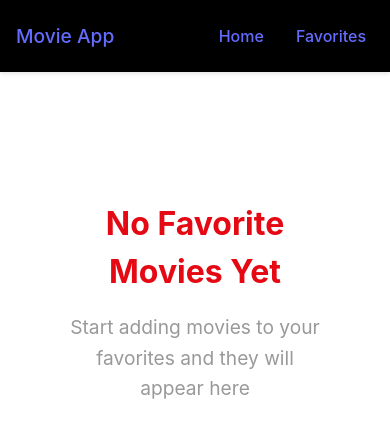
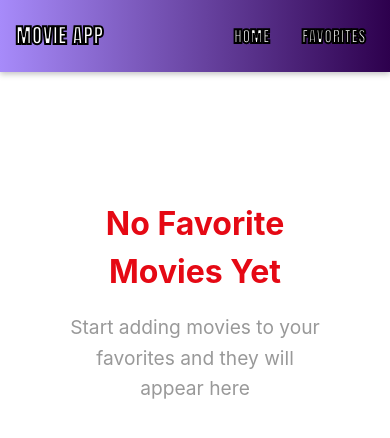
Before and after one commit to StephenPopovich/react-movie-website, a React (Vite) app in the folder frontend/: page /favorites in a window 390 px wide. Shown: the top 438 px of the page. Built offline with nearby package versions, Linux system fonts and the light colour scheme.

Commit message:
Add popcorn hover animation to navbar

```diff
--- a/frontend/src/components/NavBar.jsx
+++ b/frontend/src/components/NavBar.jsx
@@ -1,16 +1,56 @@
-import { Link } from 'react-router-dom';
-import '../css/Navbar.css';
+import { Link } from "react-router-dom";
+import { useRef, useCallback } from "react";
+import "../css/Navbar.css";
 
-function NavBar(){
-    return <nav className="navbar">
+export default function NavBar() {
+  const rainRef = useRef(null);
+  const cooldownRef = useRef(false);
+
+  // spawn popcorn on hover
+  const spawnPopcorn = useCallback((count = 14) => {
+    const root = rainRef.current;
+    if (!root) return;
+
+    for (let i = 0; i < count; i++) {
+      const el = document.createElement("span");
+      el.className = "popcorn-kernel";
+      el.textContent = "🍿";
+
+      const left = Math.random() * 100;
+      const scale = 0.85 + Math.random() * 0.6; // 0.85–1.45
+      const dur = 900 + Math.random() * 800;    // 0.9–1.7s
+      const delay = Math.random() * 120;
+
+      el.style.left = `${left}%`;
+      el.style.setProperty("--kernel-scale", String(scale));
+      el.style.setProperty("--fall-duration", `${dur}ms`);
+      el.style.animationDelay = `${delay}ms`;
+
+      el.addEventListener("animationend", () => el.remove());
+      root.appendChild(el);
+    }
+  }, []);
+
+  const handleHover = () => {
+    if (cooldownRef.current) return;
+    cooldownRef.current = true;
+    spawnPopcorn();
+    setTimeout(() => (cooldownRef.current = false), 350);
+  };
+
+  return (
+    <nav className="navbar" onMouseEnter={handleHover} onTouchStart={handleHover}>
       <div className="navbar-brand">
         <Link to="/">Movie App</Link>
       </div>
-        <div className='navbar-links'>
+
+      <div className="navbar-links">
         <Link to="/" className="nav-link">Home</Link>
         <Link to="/favorites" className="nav-link">Favorites</Link>
       </div>
+
+      {/* kernels get injected here */}
+      <div className="popcorn-rain" ref={rainRef} aria-hidden="true" />
     </nav>
+  );
 }
-
-export default NavBar;
--- a/frontend/src/css/Navbar.css
+++ b/frontend/src/css/Navbar.css
@@ -1,47 +1,69 @@
-.navbar {
-  background-color: #000000;
-  padding: 1rem 2rem;
-  display: flex;
-  justify-content: space-between;
-  align-items: center;
-  box-shadow: 0 2px 4px rgba(0, 0, 0, 0.1);
+@import url('https://fonts.googleapis.com/css2?family=Anton&display=swap');
+
+/* navbar */
+.navbar{
+  position:relative;
+  top:0;
+  z-index:1000;
+  background:linear-gradient(90deg,#2d004d,#a78bfa);
+  padding:1rem 2rem;
+  display:flex;
+  justify-content:space-between;
+  align-items:center;
+  box-shadow:0 2px 6px rgba(0,0,0,.25);
+  color:#fff;
+  font-family:'Anton', Impact, 'Arial Black', system-ui, sans-serif;
+  overflow:visible;
+  transition:background 220ms ease-in-out;
+}
+.navbar:hover{ background:linear-gradient(270deg,#2d004d,#a78bfa); }
+
+/* links */
+.navbar-links{ display:flex; gap:2rem; }
+.navbar a,
+.navbar-brand a,
+.navbar-links .nav-link{
+  color:#fff; text-decoration:none; font-weight:800;
+  -webkit-text-stroke:2px #000; text-shadow:0 0 1px rgba(0,0,0,.6);
+  text-transform:uppercase; letter-spacing:.4px;
+}
+.navbar-brand a{ font-size:1.6rem; font-weight:900; letter-spacing:.5px; }
+.nav-link{ padding:.5rem 1rem; border-radius:6px; transition:background-color .2s, transform .15s ease; }
+.nav-link:hover{ background-color:rgba(255,255,255,.12); transform:translateY(-1px); }
+
+/* popcorn area just below bar */
+.popcorn-rain{
+  position:absolute; left:0; right:0; top:100%;
+  height:120px; pointer-events:none; overflow:visible; z-index:1001;
 }
 
-.navbar-brand {
-  font-size: 1.5rem;
-  font-weight: bold;
+/* kernels */
+.popcorn-kernel{
+  position:absolute; top:0;
+  transform:translateY(-8px) scale(var(--kernel-scale,1));
+  animation:popcorn-fall var(--fall-duration,1200ms) ease-in forwards;
+  will-change:transform,opacity;
+  filter:drop-shadow(0 1px 0 rgba(0,0,0,.4));
+  font-size:18px; opacity:0;
 }
 
-.navbar-links {
-  display: flex;
-  gap: 2rem;
+/* fall animation */
+@keyframes popcorn-fall{
+  0%{transform:translateY(-10px) translateX(0) scale(var(--kernel-scale,1)); opacity:0}
+  8%{opacity:1}
+  60%{transform:translateY(70px) translateX(-6px) scale(var(--kernel-scale,1))}
+  100%{transform:translateY(120px) translateX(8px) scale(var(--kernel-scale,1)); opacity:0}
 }
 
-.nav-link {
-  font-size: 1rem;
-  padding: 0.5rem 1rem;
-  border-radius: 4px;
-  transition: background-color 0.2s;
+/* responsive */
+@media (max-width:768px){
+  .navbar{ padding:1rem; }
+  .navbar-brand a{ font-size:1.3rem; }
+  .navbar-links{ gap:1rem; }
+  .nav-link{ padding:.5rem; }
 }
 
-.nav-link:hover {
-  background-color: rgba(255, 255, 255, 0.1);
+/* motion prefs */
+@media (prefers-reduced-motion: reduce){
+  .popcorn-kernel{ animation-duration:1ms; }
 }
-
-@media (max-width: 768px) {
-  .navbar {
-    padding: 1rem;
-  }
-
-  .navbar-brand {
-    font-size: 1.2rem;
-  }
-
-  .navbar-links {
-    gap: 1rem;
-  }
-
-  .nav-link {
-    padding: 0.5rem;
-  }
-}
--- a/frontend/src/css/index.css
+++ b/frontend/src/css/index.css
@@ -1,3 +1,5 @@
+@import url('https://fonts.googleapis.com/css2?family=Anton&display=swap');
+
 :root {
   font-family: Inter, system-ui, Avenir, Helvetica, Arial, sans-serif;
   line-height: 1.5;
```
Lines whose indentation alone changed are shown as unchanged.
